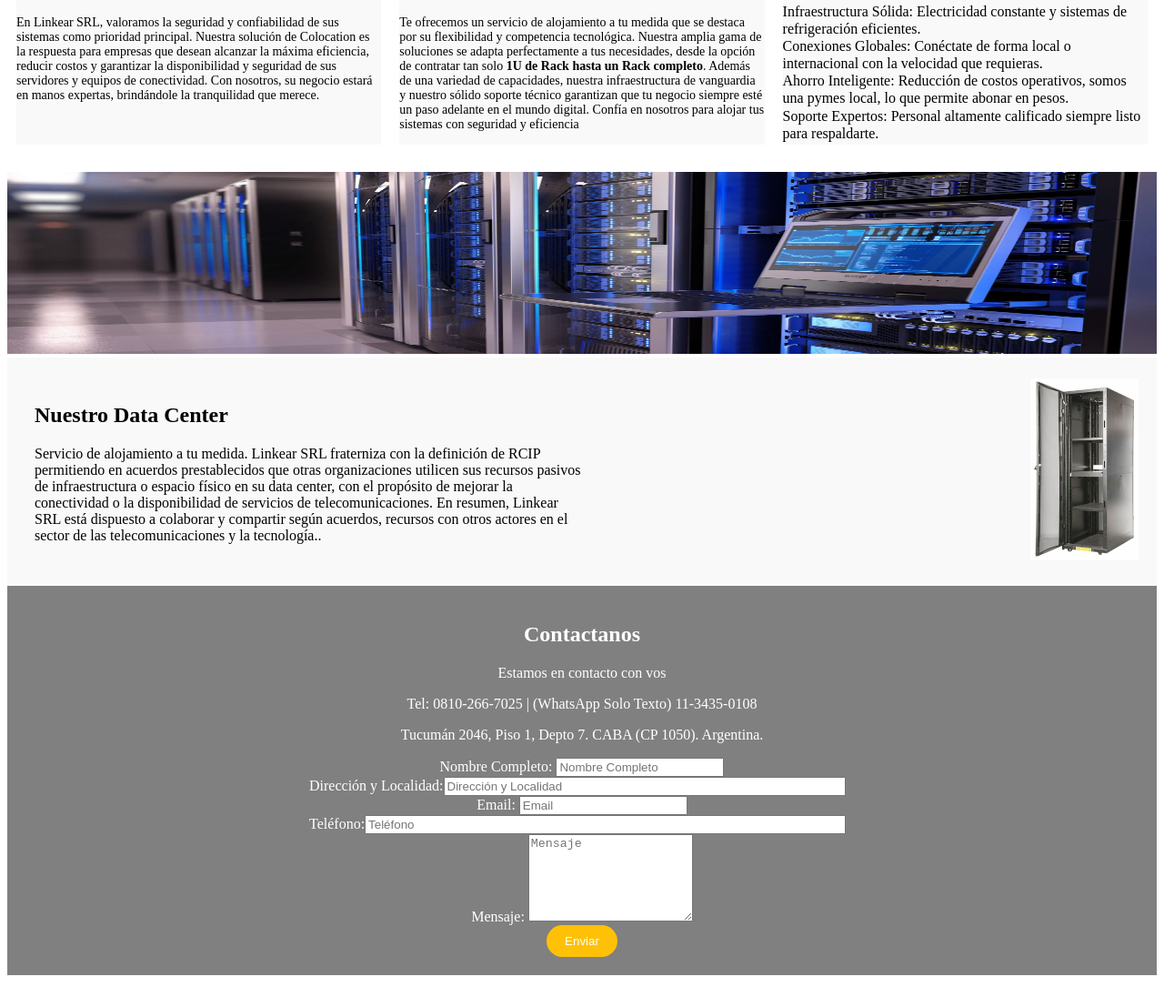
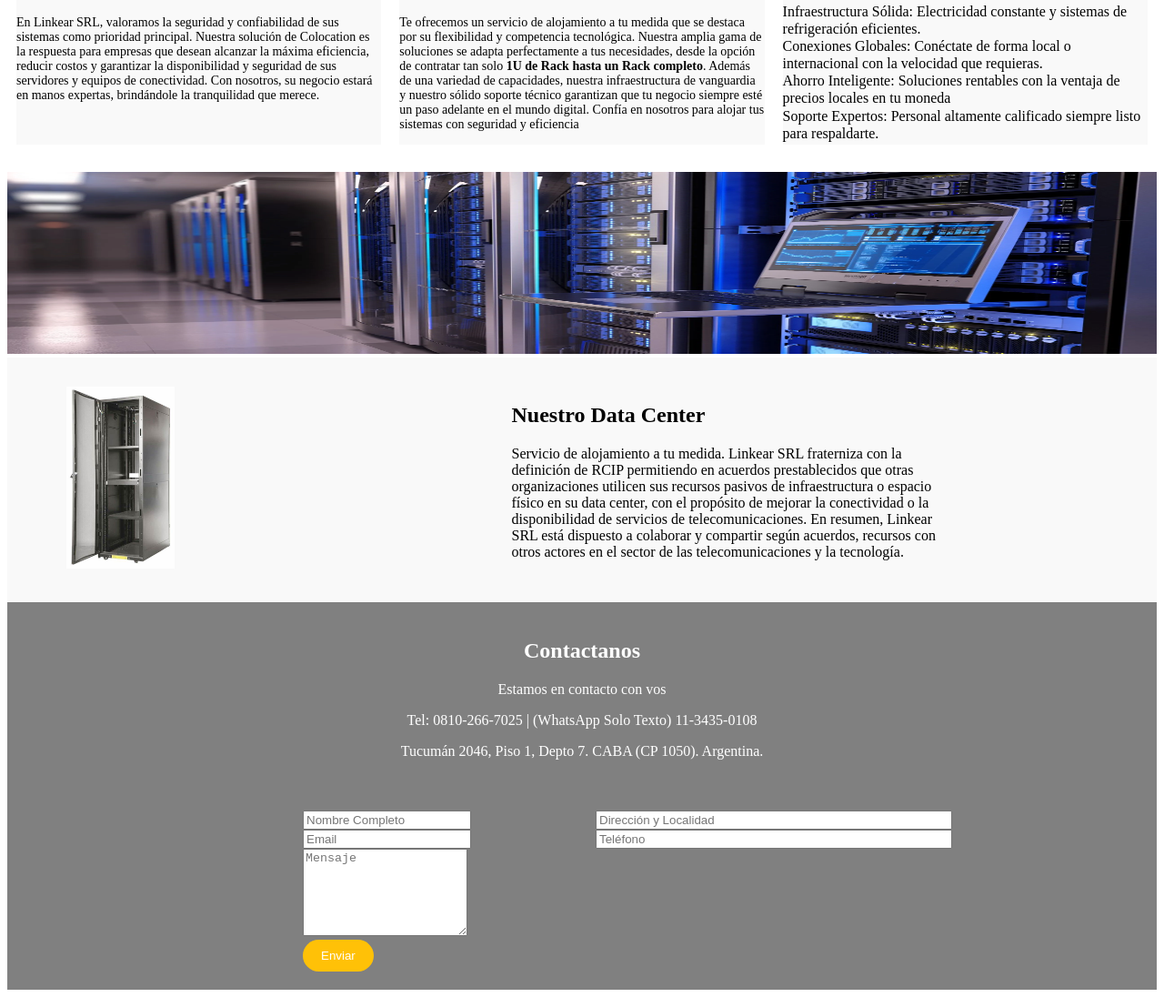
Before and after one commit to EdinsonPerez/linkear_wp, a plain HTML site: page index.html in a window 1280 px wide. Shown: the part 584-1680 px from the top of the page at 91% size. Drawn offline with Linux system fonts and the light colour scheme.

Commit message:
segundo commit

```diff
--- a/index.html
+++ b/index.html
@@ -1,9 +1,11 @@
 <!DOCTYPE html>
 <html>
 <head>
-    <title>Tu Sitio Web</title>
+    <meta charset="UTF-8">
+    <meta name="viewport" content="width=device-width, initial-scale=1.0">
+    <title>Your Website</title>
     <style>
-        /* Estilo para el encabezado */
+        /* Estilos para el encabezado */
         header {
             background-color: #fff;
             color: #000;
@@ -11,23 +13,23 @@
             display: flex;
             justify-content: space-between;
             align-items: center;
-            position: fixed; /* Fijar el encabezado en la parte superior */
-            top: 0; /* Colocar el encabezado en la parte superior de la página */
-            width: 100%; /* Ancho completo */
-            z-index: 1; /* Asegura que el encabezado esté por encima del contenido */
+            position: fixed;
+            top: 0;
+            width: 100%;
+            z-index: 1;
         }
 
-        /* Estilo para el logotipo */
+        /* Estilos para el logotipo */
         .logo {
             margin-left: 20px;
         }
 
-        /* Estilo para el menú de navegación */
+        /* Estilos para el menú de navegación */
         nav {
             margin-right: 20px;
         }
 
-        /* Estilo para los elementos del menú */
+        /* Estilos para los elementos del menú */
         ul {
             list-style-type: none;
             margin: 0;
@@ -39,28 +41,28 @@
             margin-right: 20px;
         }
 
-        /* Estilo para los enlaces del menú */
+        /* Estilos para los enlaces del menú */
         a {
             text-decoration: none;
             color: #000;
         }
 
-        /* Estilo para la imagen del data center */
+        /* Estilos para la imagen del centro de datos */
         .data-center-img {
-            width: 100%; /* Ocupar todo el ancho de la página */
-            max-height: 400px; /* Altura máxima de la imagen */
-            height: auto; /* Mantener la proporción original de la imagen */
+            width: 100%;
+            max-height: 400px;
+            height: auto;
         }
 
         /* Estilos para los bloques de texto */
         .text-blocks-container {
             display: flex;
             flex-wrap: wrap;
-            margin-top: 60px; /* Espacio para evitar que los bloques de texto queden detrás del encabezado fijo */
+            margin-top: 60px;
         }
 
         .text-block {
-            flex: 0 0 calc(33.33% - 20px); /* Ancho igualmente distribuido en tres columnas */
+            flex: 0 0 calc(33.33% - 20px);
             margin: 10px;
             text-align: center;
             background-color: #f9f9f9;
@@ -76,7 +78,7 @@
 
         .text-block p {
             font-size: 14px;
-            text-align: left; /* Alineación a la izquierda para el texto */
+            text-align: left;
         }
 
         /* Estilos para los iconos */
@@ -85,65 +87,85 @@
             margin-bottom: 10px;
         }
 
-        /* Estilo para la imagen pequeña del Data Center */
+        /* Estilo para la imagen pequeña del centro de datos */
         .data-center-small-img {
-            width: 100%; /* Ocupar todo el ancho de la página */
-            max-height: 200px; /* Altura máxima de la imagen (ajusta este valor según lo pequeña que desees) */
-            height: auto; /* Mantener la proporción original de la imagen */
-            margin-top: 20px; /* Espacio superior para evitar que la imagen quede detrás del encabezado */
+            width: 100%;
+            max-height: 200px;
+            height: auto;
+            margin-top: 20px;
         }
+
         /* Estilo para la nueva sección */
         .section-container {
             display: flex;
             justify-content: space-between;
             align-items: center;
-            padding: 20px; /* Espaciado alrededor de la sección */
-            background-color: #f9f9f9; /* Fondo gris claro (puedes ajustarlo) */
+            padding: 20px;
+            background-color: #f9f9f9;
         }
 
         /* Estilo para el bloque de texto en la nueva sección */
         .text-block-left {
-            flex: 1; /* Toma el espacio restante disponible */
-            padding: 10px; /* Espaciado dentro del bloque de texto */
-            text-align: left; /* Alinea el texto a la izquierda */
+            flex: 1;
+            padding: 10px 20px;
+            text-align: left;
+            margin-right: 200px;
         }
 
-        /* Estilo para la imagen en el bloque de la nueva sección */
-        .image-block-right {
-            flex: 1; /* Toma el espacio restante disponible */
-            text-align: right; /* Alinea la imagen a la derecha */
+        /* Estilo para la imagen en el bloque de la nueva sección (alineada a la izquierda) */
+        .image-block-left {
+            flex: 1;
+            text-align: left;
+            padding-left: 10px;
+            margin-left: 35px;
         }
 
-         /* Estilo para la imagen dentro del bloque de la nueva sección */
-         .image-block-right img {
-            max-width: 100%; /* Ajusta la imagen al ancho del bloque */
-            height: auto; /* Mantén la proporción de la imagen */
-            max-height: 200px; /* Establece la altura máxima (ajusta según lo necesario) */
+        /* Estilo para la imagen dentro del bloque de la nueva sección (ajustar tamaño) */
+        .image-block-left img {
+            max-width: 100%;
+            height: auto;
+            max-height: 400px;
         }
+
         /* Estilo para el contenedor del formulario de contacto */
-.contact-form-container {
-    background-color: #333; /* Fondo gris oscuro */
-    color: #fff; /* Color del texto en blanco */
-    padding: 20px;
-    text-align: center;
-}
 
         /* Estilo para el formulario */
         .contact-form {
-    max-width: 600px;
-    margin: 0 auto;
+            background-color: grey;
+            color: #fff;
+            text-align: left;
+            padding: 20px 0;
         }
+
+        /* Estilo para los campos de Nombre Completo y Dirección + Localidad */
+        .form-row {
+            display: flex;
+            justify-content: space-between;
+            margin: 0 20px; /* Márgenes izquierdo y derecho iguales */
+        }
+
+        .form-row .form-group {
+            flex: 1;
+            margin: 0 5px; /* Espacio entre campos */
+        }
+
 
         /* Estilo para los campos de Nombre Completo y Dirección + Localidad */
         .form-group:nth-child(2) {
             display: flex;
             justify-content: space-between;
-    align-items: center;
+
         }
 
         .form-group:nth-child(2) input {
             flex: 1;
+            margin-right: 200px;
+            margin-left: 10px;
+        }
+        .form-group:nth-child(1) input {
+            flex: 2;
             margin-right: 10px;
+            margin-left: 300px;
         }
 
         /* Estilo para los campos de Email y Teléfono */
@@ -157,32 +179,35 @@
             flex: 1;
             margin-right: 10px;
         }
+        #mensaje {
+            margin-left: 325px;
+        }
 
         /* Estilo para el botón de enviar personalizado */
         .custom-button {
-    background-color: #ffc107; /* Fondo amarillo */
+            background-color: #ffc107;
             color: #fff;
             border: none;
             padding: 10px 20px;
             cursor: pointer;
             transition: background-color 0.3s;
-    border-radius: 20px; /* Añadir redondez a los extremos del botón */
+            border-radius: 20px;
+            margin-left: 325px;
         }
 
         .custom-button:hover {
-    background-color: #ffaa00; /* Cambio de color al pasar el mouse */
+            background-color: #ffaa00;
         }
 
         /* Estilo para el footer */
         footer {
-    background-color:grey; /* Cambia el fondo a gris */
-    color: #fff; /* Cambia el color del texto a blanco */
-    text-align: center; /* Centra el texto horizontalmente */
-    padding: 20px 0; /* Agrega espacio alrededor del contenido del footer */
+            background-color: grey;
+            color: #fff;
+            text-align: center;
+            padding: 20px 0;
         }
+    </style>
 
-    </style>
-</head>
 <body>
     <header>
         <div class="logo">
@@ -222,7 +247,7 @@ footer {
             <br>
             <ul>Infraestructura Sólida: Electricidad constante y sistemas de refrigeración eficientes.</ul>
             <ul>Conexiones Globales: Conéctate de forma local o internacional con la velocidad que requieras.</ul>
-            <ul>Ahorro Inteligente: Reducción de costos operativos, somos una pymes local, lo que permite abonar en pesos.</ul>
+            <ul>Ahorro Inteligente: Soluciones rentables con la ventaja de precios locales en tu moneda</ul>
             <ul>Soporte Expertos: Personal altamente calificado siempre listo para respaldarte.</ul>
         </div>
 
@@ -231,18 +256,17 @@ footer {
     <!-- Imagen del Data Center -->
     <img src="imagenes/DATA-CENTER.webp" alt="Data Center" class="data-center-small-img">
 
-     <!-- Nueva sección con texto a la izquierda e imagen a la derecha -->
+     <!-- Nueva sección con imagen a la izquierda y texto a la derecha -->
 <div class="section-container">
+    <div class="image-block-left">
+        <img src="imagenes/OIP.jpg" alt="Imagen IOP" style="max-width: 100%; height: auto; max-height: 200px;">
+    </div>
     <div class="text-block-left">
         <h2>Nuestro Data Center</h2>
-            <p> Servicio de alojamiento a tu medida.
-                Linkear SRL fraterniza con la definición de RCIP permitiendo en acuerdos prestablecidos que otras organizaciones utilicen sus recursos pasivos de infraestructura o espacio físico en su data center, con el propósito de mejorar la conectividad o la disponibilidad de servicios de telecomunicaciones.
-                En resumen, Linkear SRL está dispuesto a colaborar y compartir según acuerdos, recursos con otros actores en el sector de las telecomunicaciones y la tecnología..</p>
-        </div>
-        <div class="image-block-right">
-            <img src="imagenes/OIP.jpg" alt="Imagen OIP">
+        <p>Servicio de alojamiento a tu medida. Linkear SRL fraterniza con la definición de RCIP permitiendo en acuerdos prestablecidos que otras organizaciones utilicen sus recursos pasivos de infraestructura o espacio físico en su data center, con el propósito de mejorar la conectividad o la disponibilidad de servicios de telecomunicaciones. En resumen, Linkear SRL está dispuesto a colaborar y compartir según acuerdos, recursos con otros actores en el sector de las telecomunicaciones y la tecnología.</p>
     </div>
 </div>
+
 </body>
 <footer>
         <h2>Contactanos</h2>
@@ -253,47 +277,35 @@ footer {
         </div>
     </div>
 <!-- Agrega esto después del contenido de contacto en el footer -->
+    </footer>
 <!-- Formulario de contacto -->
 <form class="contact-form">
     <div class="form-row">
         <div class="form-group">
-                <label for="nombre">Nombre Completo:</label>
+            <label for="nombre"></label>
             <input type="text" id="nombre" name="nombre" placeholder="Nombre Completo" required>
         </div>
         <div class="form-group">
-                <label for="direccion-loc">Dirección y Localidad:</label>
+            <label for="direccion-loc"></label>
             <input type="text" id="direccion-loc" name="direccion-loc" placeholder="Dirección y Localidad" required>
         </div>
     </div>
     <div class="form-row">
         <div class="form-group">
-                <label for="email-tel">Email:</label>
+            <label for="email-tel"></label>
             <input type="email" id="email-tel" name="email-tel" placeholder="Email" required>
         </div>
         <div class="form-group">
-                <label for="telefono">Teléfono:</label>
+            <label for="telefono"></label>
             <input type="tel" id="telefono" name="telefono" placeholder="Teléfono" required>
         </div>
     </div>
     <div class="form-group">
-            <label for="mensaje">Mensaje:</label>
+        <label for="mensaje"></label>
         <textarea id="mensaje" name="mensaje" placeholder="Mensaje" rows="6" required></textarea>
     </div>
     <button type="submit" class="custom-button">Enviar</button>
 </form>
-</footer>
-
-<!-- ... Otro contenido HTML ... -->
-
-    </form>
-</footer>
-
-<!-- ... Otro contenido HTML ... -->
-
-</footer>
 
 
-
-
-</footer>
 </html>
```
Lines whose indentation alone changed are shown as unchanged.
